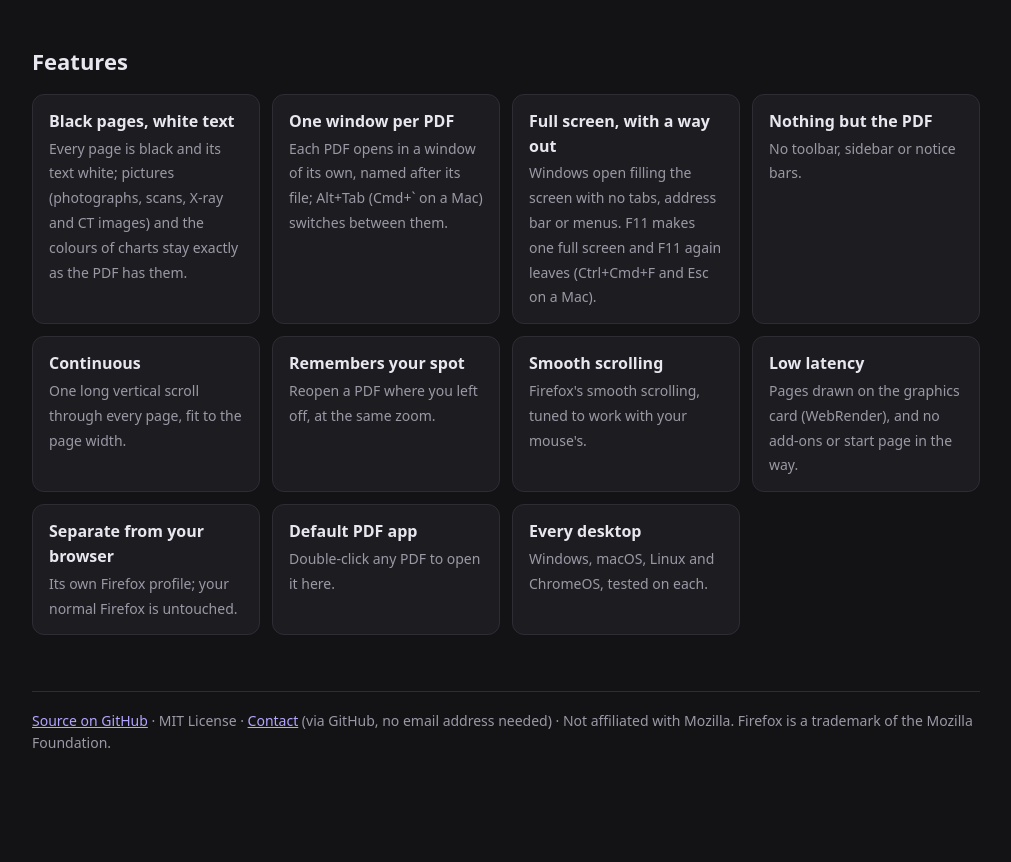
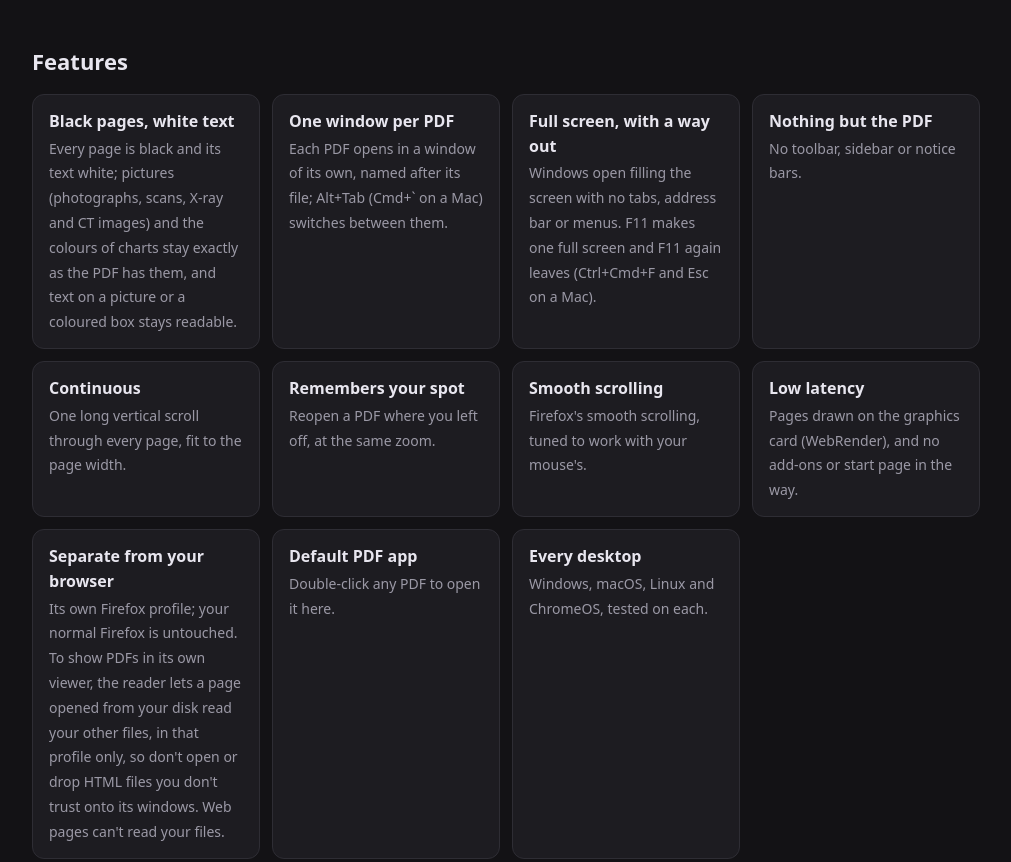
Before and after one commit to Gregory-Schwing-MD-PhD/firefox-pdf-reader, a plain HTML site: page docs/index.html in a window 1280 px wide. Shown: the part 1480-2342 px from the top of the page, without its empty margins (134-1145 px from the left). Before the commit the page ends 2298 px from the top, so only its background shows below. Drawn offline with Linux system fonts and the light colour scheme.

Commit message:
Docs: say what changes colour now, and what the local-file setting allows
- README "Colours": greys and very pale colours change (pale ones turn a
  dark shade of their tint); a scanned page stays dark letters on light
  paper, also when its letters are stencils on a picture of the paper;
  text on a picture or a coloured box keeps its colours; what is not
  covered (text partly on a picture or box, text in a separate layer,
  some gradients, see-through parts of pictures).
- The local-file setting: said on the download page too; and, in the
  README and INSTALL.md, that a file dropped onto a reader window opens
  in it, so untrusted HTML files should not be dropped there either.
- A PDF on the web opens in Firefox's own viewer, and a PDF given by its
  file:// address opens in the reader: both now tried on the test
  machines.
- The demo draws with the reader's pdf.js at 08f3c2d, the commit with
  these changes.

Co-Authored-By: Claude Opus 5.5 <noreply@anthropic.com>

```diff
--- a/docs/demo.html
+++ b/docs/demo.html
@@ -44,7 +44,7 @@
 // The reader's own copy of pdf.js (viewer/ in the repository, at the commit
 // named here), which draws pages black with white text and leaves pictures
 // as they are
-const VIEWER = 'https://cdn.jsdelivr.net/gh/Gregory-Schwing-MD-PhD/firefox-pdf-reader@ce2fc8813acb72cce16f3a7d82cbbad21494f28f/viewer';
+const VIEWER = 'https://cdn.jsdelivr.net/gh/Gregory-Schwing-MD-PhD/firefox-pdf-reader@08f3c2db20a357f1fd625397ab1bcf82b498f428/viewer';
 const pdfjsLib = await import(VIEWER + '/build/pdf.mjs');
 (async () => {
   pdfjsLib.GlobalWorkerOptions.workerSrc = VIEWER + '/build/pdf.worker.mjs';
--- a/docs/index.html
+++ b/docs/index.html
@@ -75,7 +75,7 @@
 
   <h2>Features</h2>
   <ul class="features">
-    <li><b>Black pages, white text</b><span>Every page is black and its text white; pictures (photographs, scans, X-ray and CT images) and the colours of charts stay exactly as the PDF has them.</span></li>
+    <li><b>Black pages, white text</b><span>Every page is black and its text white; pictures (photographs, scans, X-ray and CT images) and the colours of charts stay exactly as the PDF has them, and text on a picture or a coloured box stays readable.</span></li>
     <li><b>One window per PDF</b><span>Each PDF opens in a window of its own, named after its file; Alt+Tab (Cmd+` on a Mac) switches between them.</span></li>
     <li><b>Full screen, with a way out</b><span>Windows open filling the screen with no tabs, address bar or menus. F11 makes one full screen and F11 again leaves (Ctrl+Cmd+F and Esc on a Mac).</span></li>
     <li><b>Nothing but the PDF</b><span>No toolbar, sidebar or notice bars.</span></li>
@@ -83,7 +83,7 @@
     <li><b>Remembers your spot</b><span>Reopen a PDF where you left off, at the same zoom.</span></li>
     <li><b>Smooth scrolling</b><span>Firefox's smooth scrolling, tuned to work with your mouse's.</span></li>
     <li><b>Low latency</b><span>Pages drawn on the graphics card (WebRender), and no add-ons or start page in the way.</span></li>
-    <li><b>Separate from your browser</b><span>Its own Firefox profile; your normal Firefox is untouched.</span></li>
+    <li><b>Separate from your browser</b><span>Its own Firefox profile; your normal Firefox is untouched. To show PDFs in its own viewer, the reader lets a page opened from your disk read your other files, in that profile only, so don't open or drop HTML files you don't trust onto its windows. Web pages can't read your files.</span></li>
     <li><b>Default PDF app</b><span>Double-click any PDF to open it here.</span></li>
     <li><b>Every desktop</b><span>Windows, macOS, Linux and ChromeOS, tested on each.</span></li>
   </ul>
```
Also changed, not shown: 2 other files.
